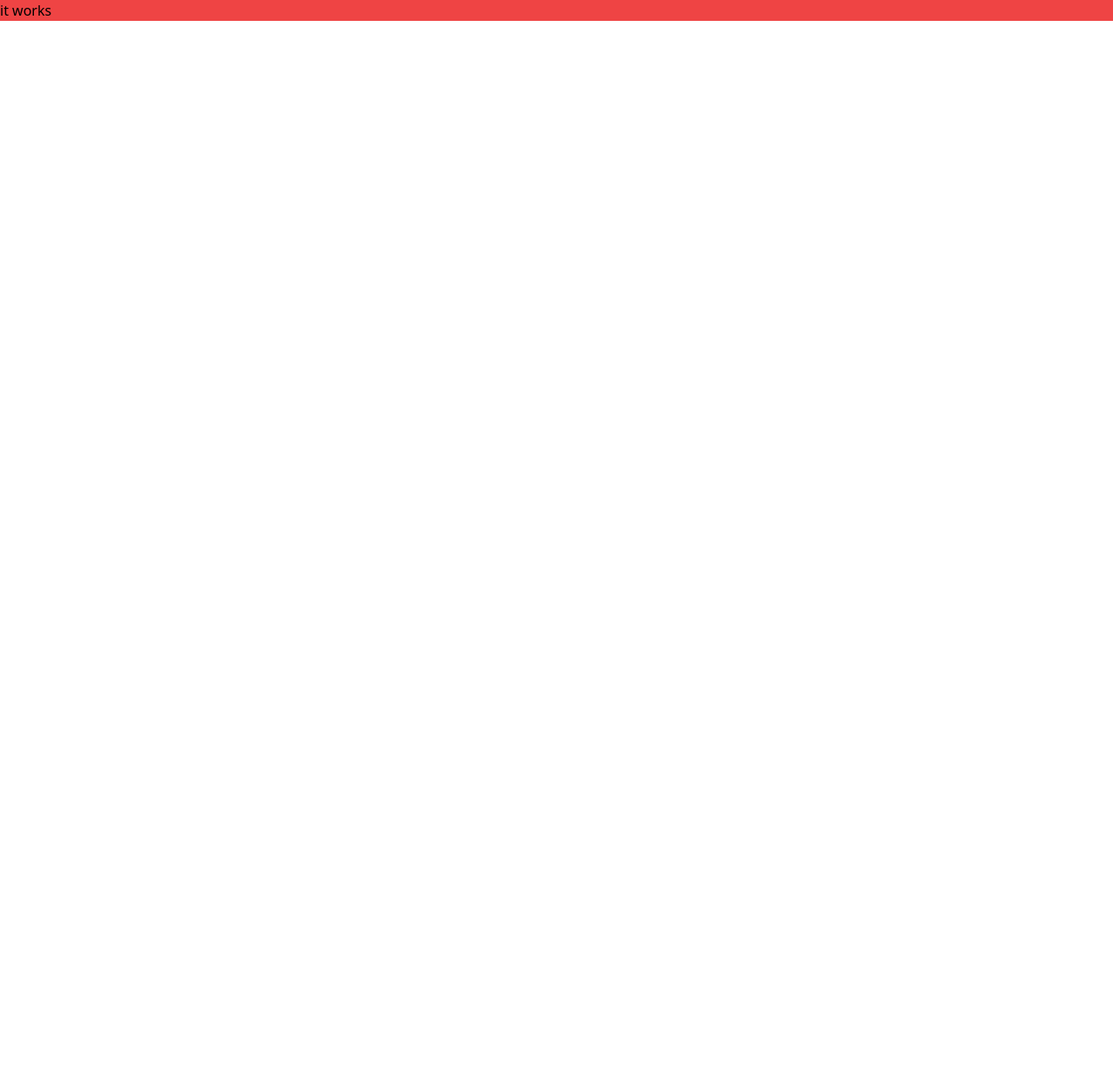
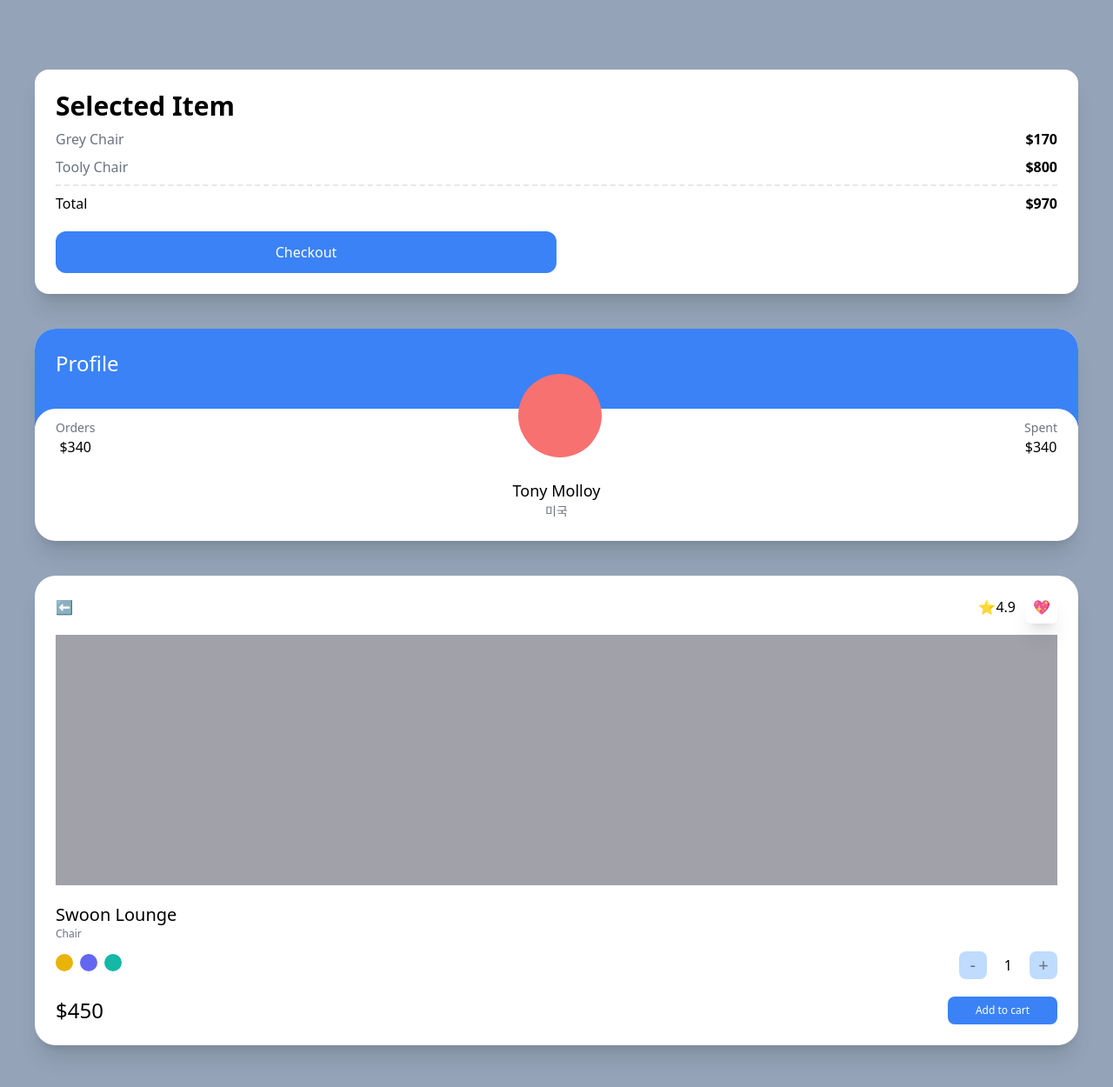
Before and after one commit to poseassome/Carrot-market, a Next.js app: page / in a window 1280 px wide. Shown: the top 1250 px of the page at 87% size. Before the commit the page ends 800 px from the top, so only its background shows below. Built offline with nearby package versions, Linux system fonts and the light colour scheme.

Commit message:
tailwind 사용

```diff
--- a/pages/index.tsx
+++ b/pages/index.tsx
@@ -2,10 +2,80 @@ import type { NextPage } from 'next';
 
 const Home: NextPage = () => {
   return (
-    <div className="bg-red-500">
-      <h1 className='text-black'>it works</h1>
-    </div>
-  );
-}
+    // <div className='bg-slate-400 py-10 px-5 flex flex-col space-y-5'>
+    <div className='bg-slate-400 py-20 px-10 grid gap-10 min-h-screen'>
+      <div className='bg-white p-6 rounded-2xl shadow-xl'>
+        <span className='font-semibold text-3xl'>Selected Item</span>
+        <div className='flex justify-between my-2'>
+          <span className='text-gray-500'>Grey Chair</span>
+          <span className='font-semibold'>$170</span>
+        </div>
+        <div className='flex justify-between'>
+          <span className='text-gray-500'>Tooly Chair</span>
+          <span className='font-semibold'>$800</span>
+        </div>
+        <div className='flex justify-between mt-2 pt-2 border-t-2 border-dashed'>
+          <span>Total</span>
+          <span className='font-semibold'>$970</span>
+        </div>
+        {/* <div className='mt-5 bg-blue-500 text-white p-3 text-center rounded-xl w-2/4 mx-auto'>Checkout</div> */}
+        <button className='mt-5 bg-blue-500 text-white p-3 text-center rounded-xl w-2/4 mx-auto
+          hover:bg-teal-500 hover:text-black active:bg-yellow-500 focus:bg-red-500'>Checkout</button>
+      </div>
+      <div className='bg-white overflow-hidden rounded-3xl shadow-xl'>
+        <div className='bg-blue-500 p-6 pb-14'>
+          <span className='text-white text-2xl'>Profile</span>
+        </div>
+        <div className='rounded-3xl p-6 bg-white relative -top-5'>
+          <div className='flex items-end justify-between relative -top-16'>
+            <div className='flex flex-col items-center'>
+              <span className='text-sm text-gray-500'>Orders</span>
+              <span className='font-medium'>$340</span>
+            </div>
+            <div className='bg-red-400 rounded-full h-24 w-24' />
+            <div className='flex flex-col items-center'>
+              <span className='text-sm text-gray-500'>Spent</span>
+              <span className='font-medium'>$340</span>
+            </div>
+          </div>
+          <div className='flex flex-col items-center relative -mt-10 -mb-5'>
+            <span className='text-lg font-medium'>Tony Molloy</span>
+            <span className='text-sm text-gray-500'>미국</span>
+          </div>
+        </div>
+      </div>
+      <div className='bg-white p-6 rounded-3xl shadow-xl'>
+        <div className='flex mb-5 justify-between items-center'>
+          <span>⬅️</span>
+          <div className='space-x-3'>
+            <span>⭐️4.9</span>
+            <span className='shadow-xl p-2 rounded-md'>💖</span>
+          </div>
+        </div>
+        <div className='bg-zinc-400 h-72 mb-5' />
+        <div className='flex flex-col'>
+          <span className='font-medium text-xl'>Swoon Lounge</span>
+          <span className='text-xs text-gray-500'>Chair</span>
+          <div className='mt-3 mb-5 flex justify-between items-center'>
+            <div className='space-x-2'>
+              <button className="w-5 h-5 rounded-full bg-yellow-500" />
+              <button className="w-5 h-5 rounded-full bg-indigo-500" />
+              <button className="w-5 h-5 rounded-full bg-teal-500" />
+            </div>
+            <div className='flex items-center space-x-5'>
+              <button className='rounded-lg bg-blue-200 flex justify-center items-center aspect-square w-8 text-xl text-gray-500'>-</button>
+              <span>1</span>
+              <button className='rounded-lg bg-blue-200 flex justify-center items-center aspect-square w-8 text-xl text-gray-500'>+</button>
+            </div>
+          </div>
+          <div className='flex justify-between items-center'>
+            <span className='font-medium text-2xl'>$450</span>
+            <button className='bg-blue-500 py-2 px-8 text-center text-xs text-white rounded-lg'>Add to cart</button>
+          </div>
+        </div>
+      </div>
+    </div >
+  )
+};
 
 export default Home
```
